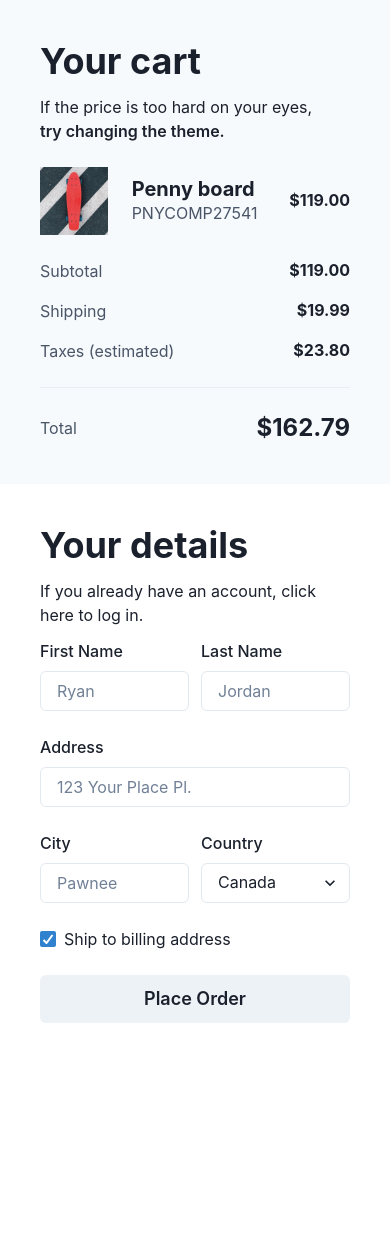
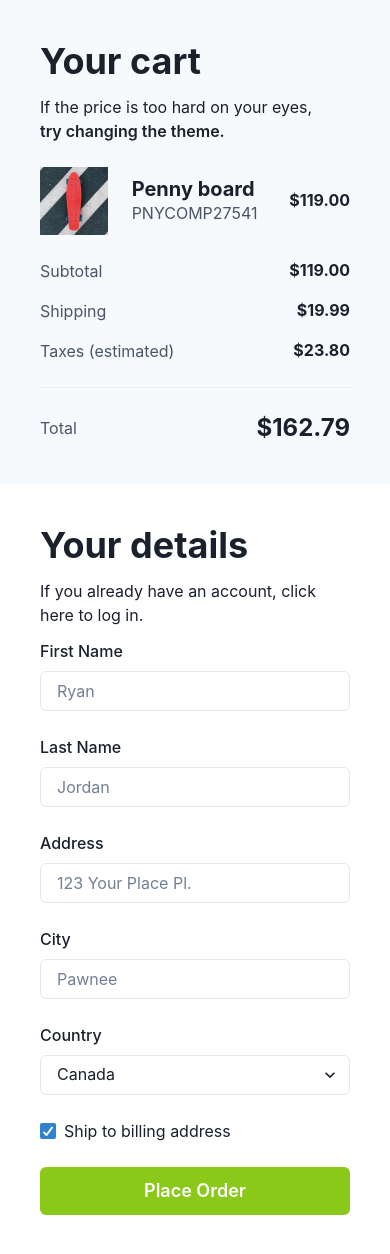
Before and after one commit to rm-jordan/chakra-ui-next.js, a Next.js app: page / in a window 390 px wide. Before the commit the page ends 1063 px from the top, so only its background shows below. Built offline with nearby package versions, Linux system fonts and the light colour scheme.

Commit message:
defined custom colours and fonts

```diff
--- a/pages/_app.tsx
+++ b/pages/_app.tsx
@@ -2,10 +2,13 @@ import { AppProps } from "next/app";
 
 import { ChakraProvider } from "@chakra-ui/react";
 
+import theme from "../src/theme";
+import '../src/theme/styles.css';
+
 
 const App = ({Component, pageProps} : AppProps) => {
   return (
-    <ChakraProvider>
+    <ChakraProvider theme={theme}>
     <Component {...pageProps} />
     </ChakraProvider>
   );
--- a/src/sections/details.tsx
+++ b/src/sections/details.tsx
@@ -1,37 +1,43 @@
-import { VStack , Heading, Text, SimpleGrid, GridItem, FormControl, FormLabel, Input, Select, Checkbox, Button} from "@chakra-ui/react";
+import { VStack , Heading, Text, SimpleGrid, GridItem, FormControl, FormLabel, Input, Select, Checkbox, Button, useBreakpointValue} from "@chakra-ui/react";
+
+//useBreakpointValue = responsive hook
+// responsive 3 ways array syntax, object syntax and hook syntax
 
 const Details = () => {
+
+  const colSpan = useBreakpointValue({base:2, md:1});
+
   return (
   <VStack w="full" h="full" p={10} spacing={10} alignItems="flex-start">
     <VStack spacing={3} alignItems="flex-start">
       <Heading size="2xl">Your details</Heading>
         <Text> If you already have an account, click here to log in.</Text>
         <SimpleGrid columns={2} columnGap={3} rowGap={6} width="full">
-          <GridItem colSpan={1}>
+          <GridItem colSpan={colSpan}>
             <FormControl>
               <FormLabel>First Name</FormLabel>
               <Input placeholder="Ryan" />
             </FormControl>
           </GridItem>
-          <GridItem colSpan={1}>
+          <GridItem colSpan={colSpan}>
             <FormControl>
               <FormLabel>Last Name</FormLabel>
               <Input placeholder="Jordan" />
             </FormControl>
           </GridItem>
-          <GridItem colSpan={2}>
+          <GridItem colSpan={colSpan}>
             <FormControl>
               <FormLabel>Address</FormLabel>
               <Input placeholder="123 Your Place Pl." />
             </FormControl>
           </GridItem>
-          <GridItem colSpan={1}>
+          <GridItem colSpan={colSpan}>
             <FormControl>
               <FormLabel>City</FormLabel>
               <Input placeholder="Pawnee" />
             </FormControl>
           </GridItem>
-          <GridItem colSpan={1}>
+          <GridItem colSpan={colSpan}>
             <FormControl>
               <FormLabel>Country</FormLabel>
                 <Select>
@@ -46,7 +52,7 @@ const Details = () => {
             <Checkbox defaultChecked>Ship to billing address</Checkbox>
           </GridItem>
           <GridItem colSpan={2}>
-            <Button size='lg' width='full'>Place Order
+            <Button colorScheme="brand" size='lg' width='full'>Place Order
             </Button>
           </GridItem>
         </SimpleGrid>
--- /dev/null
+++ b/src/theme/index.ts
@@ -0,0 +1,28 @@
+
+import { extendTheme, theme as base } from "@chakra-ui/react";
+
+
+const theme = extendTheme({
+  fonts: {
+    heading: `Montserrat ${base.fonts?.heading}`,
+    body: `Inter ${base.fonts?.body}`,
+  },
+  colors: {
+    brand: {
+      50: '#f5fee5',
+        100: '#e1fbb2',
+        200: '#cdf781',
+        300: '#b8ee56',
+        400: '#a2e032',
+        500: '#8ac919',
+        600: '#71ab09',
+        700: '#578602',
+        800: '#3c5e00',
+        900: '#203300',
+    }
+  }
+});
+
+export default theme;
+
+// font theme set to base if font not applicable (a fallback)
--- /dev/null
+++ b/src/theme/styles.css
@@ -0,0 +1 @@
+@import url('https://fonts.googleapis.com/css2?family=Inter:wght@400;500;600&family=Montserrat:wght@700&display=swap');
```
